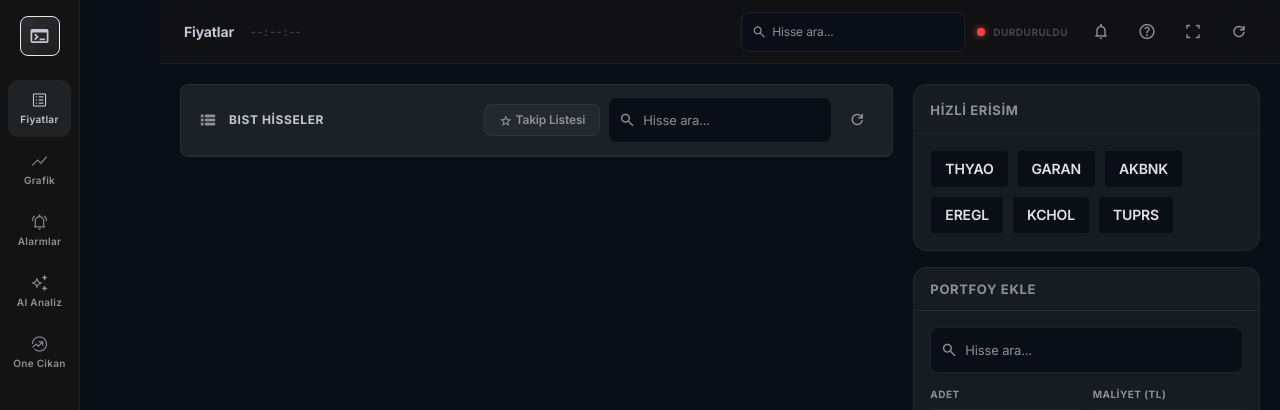
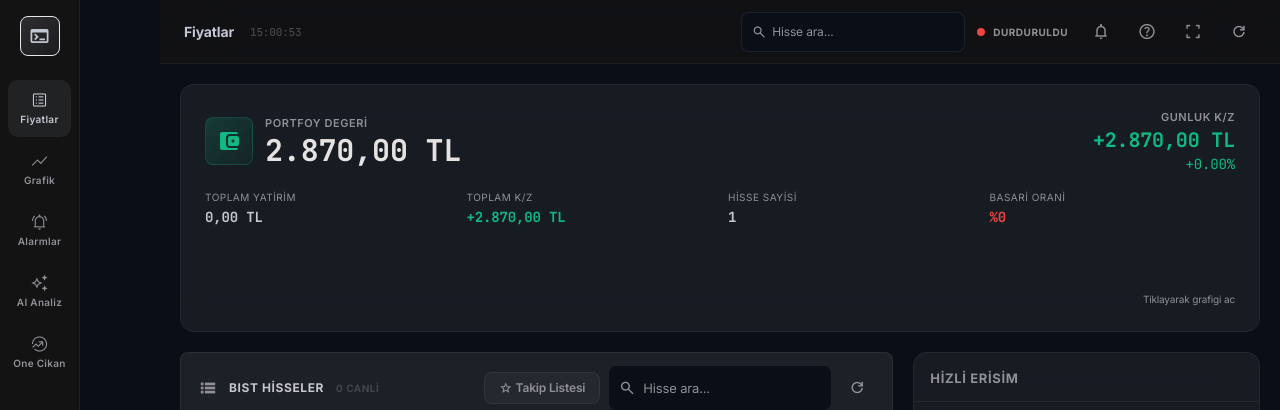
Before and after one commit to donozoyout-ux/borsa, a Flask app: template templates/index.html in a window 1280 px wide. Shown: the top 410 px of the page. Run offline with Flask 3, Linux system fonts and the light colour scheme; the template is opened without the code that fills it: most values are stand-ins (such as "Sample title", 1, 10 or a date in 2020); a database or web service that is not in the repository returns one stand-in record (values such as "Sample title"); data that the repository does not hold is empty; some libraries are stand-ins or nearby versions.

Commit message:
fix: missing closing paren in toLocaleString that killed all JS

```diff
--- a/templates/index.html
+++ b/templates/index.html
@@ -1580,7 +1580,7 @@ try{
 const r=await fetch('/api/portfolio/summary');const d=await r.json();
 if(!d.items||!d.items.length){$('portfolioSummaryCard').classList.add('hidden');return}
 $('portfolioSummaryCard').classList.remove('hidden');
-$('psTotalValue').textContent=d.total_value.toLocaleString('tr-TR',{minimumFractionDigits:2,maximumFractionDigits:2)+' TL';
+$('psTotalValue').textContent=d.total_value.toLocaleString('tr-TR',{minimumFractionDigits:2,maximumFractionDigits:2})+' TL';
 $('psTotalCost').textContent=d.total_cost.toLocaleString('tr-TR',{minimumFractionDigits:2,maximumFractionDigits:2})+' TL';
 const plClass=d.profit_loss>=0?'text-up':'text-down';
 $('psTotalPL').className='text-sm font-bold font-mono '+plClass;
```
